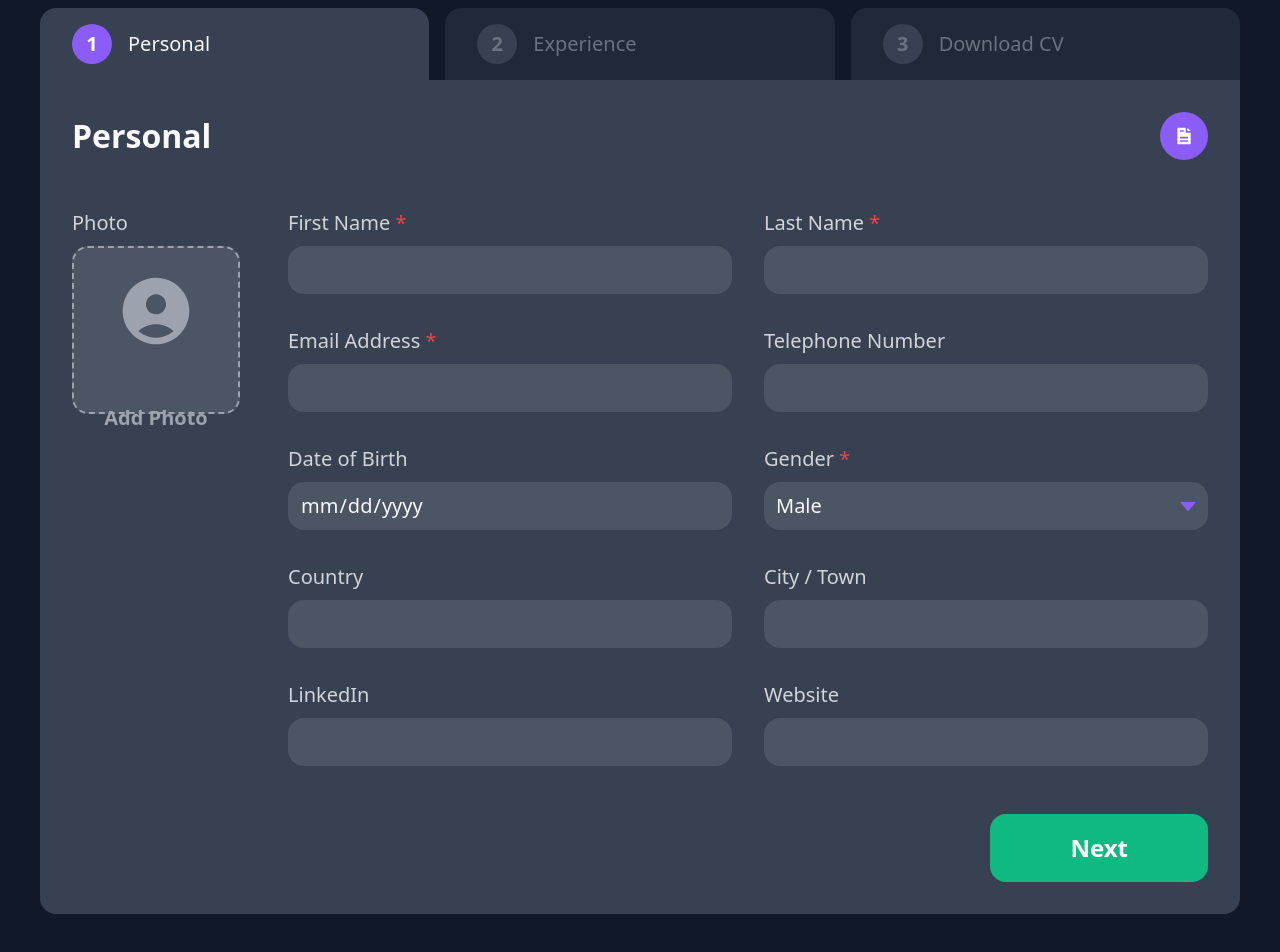
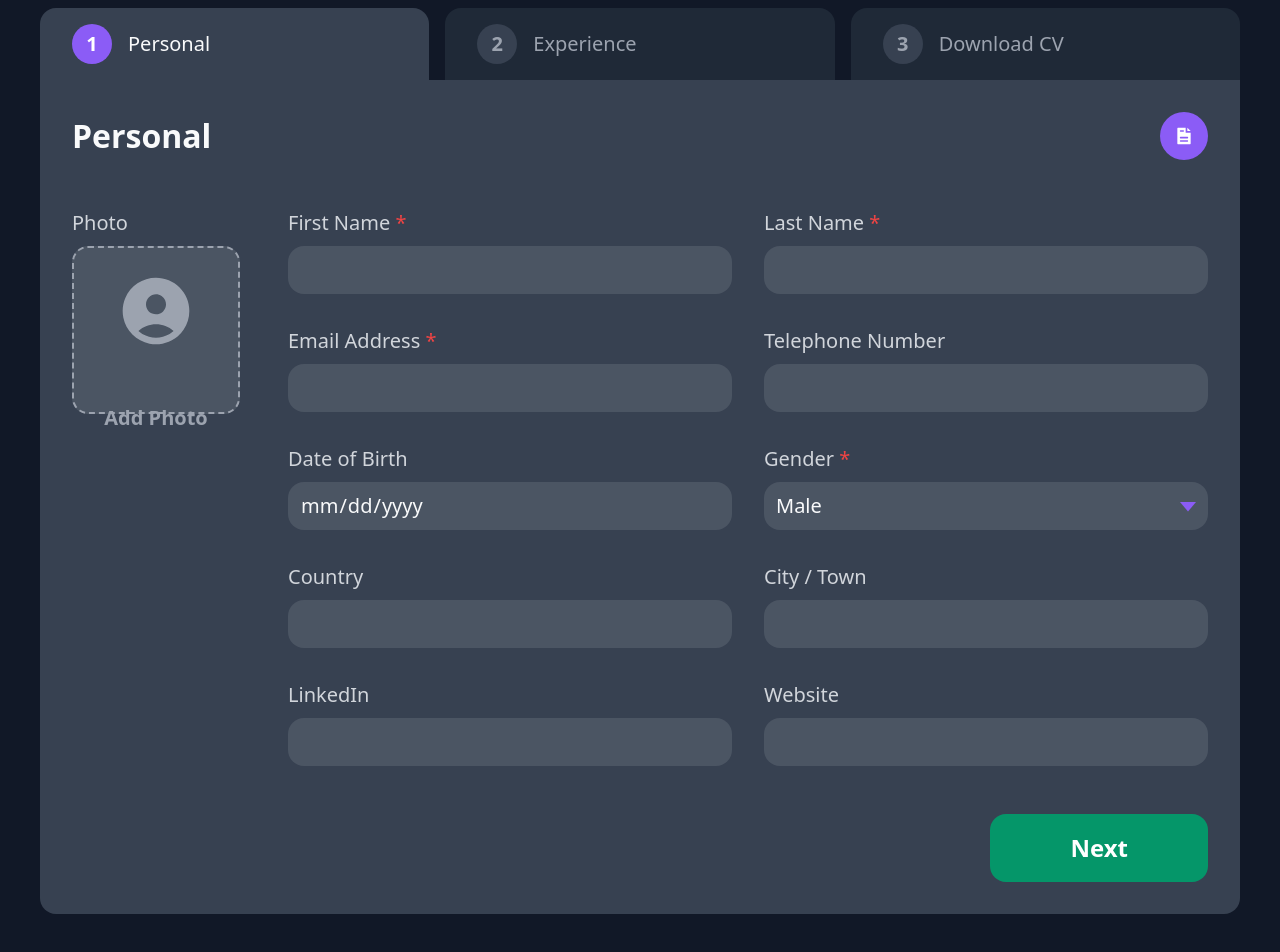
Before and after one commit to michalwachowicz/cv-application, a React (Vite) app: page / in a window 1280 px wide. Shown: the part 174-1126 px from the top of the page. Built offline with nearby package versions, Linux system fonts and the light colour scheme.

Commit message:
Fix contrast accessibility issues

```diff
--- a/src/scss/abstracts/_themes.scss
+++ b/src/scss/abstracts/_themes.scss
@@ -4,11 +4,11 @@ $themes: (
   light: (
     background: #e5e7eb,
     text-main: #030712,
-    text-inactive: #6b7280,
+    text-inactive: #4b5563,
     text-label: #6b7280,
     card: #f9fafb,
     card-inactive: #d1d5db,
-    card-counter-inactive: #6b7280,
+    card-counter-inactive: #4b5563,
     card-counter-text-inactive: #d1d5db,
     input: #d1d5db,
     input-photo: #6b7280,
@@ -19,12 +19,12 @@ $themes: (
   dark: (
     background: #111827,
     text-main: #f9fafb,
-    text-inactive: #6b7280,
+    text-inactive: #9ca3af,
     text-label: #d1d5db,
     card: #374151,
     card-inactive: #1f2937,
     card-counter-inactive: #374151,
-    card-counter-text-inactive: #6b7280,
+    card-counter-text-inactive: #9ca3af,
     input: #4b5563,
     input-photo: #9ca3af,
     btn-neutral: #6b7280,
--- a/src/scss/components/_button.scss
+++ b/src/scss/components/_button.scss
@@ -35,7 +35,7 @@
     }
 
     &-positive {
-      background-color: #10b981;
+      background-color: #059669;
     }
 
     &-negative {
--- a/src/scss/components/_preview.scss
+++ b/src/scss/components/_preview.scss
@@ -51,7 +51,7 @@
   }
 
   &-description {
-    color: #868e96;
+    color: #6b7280;
   }
 
   &-hr {
```
